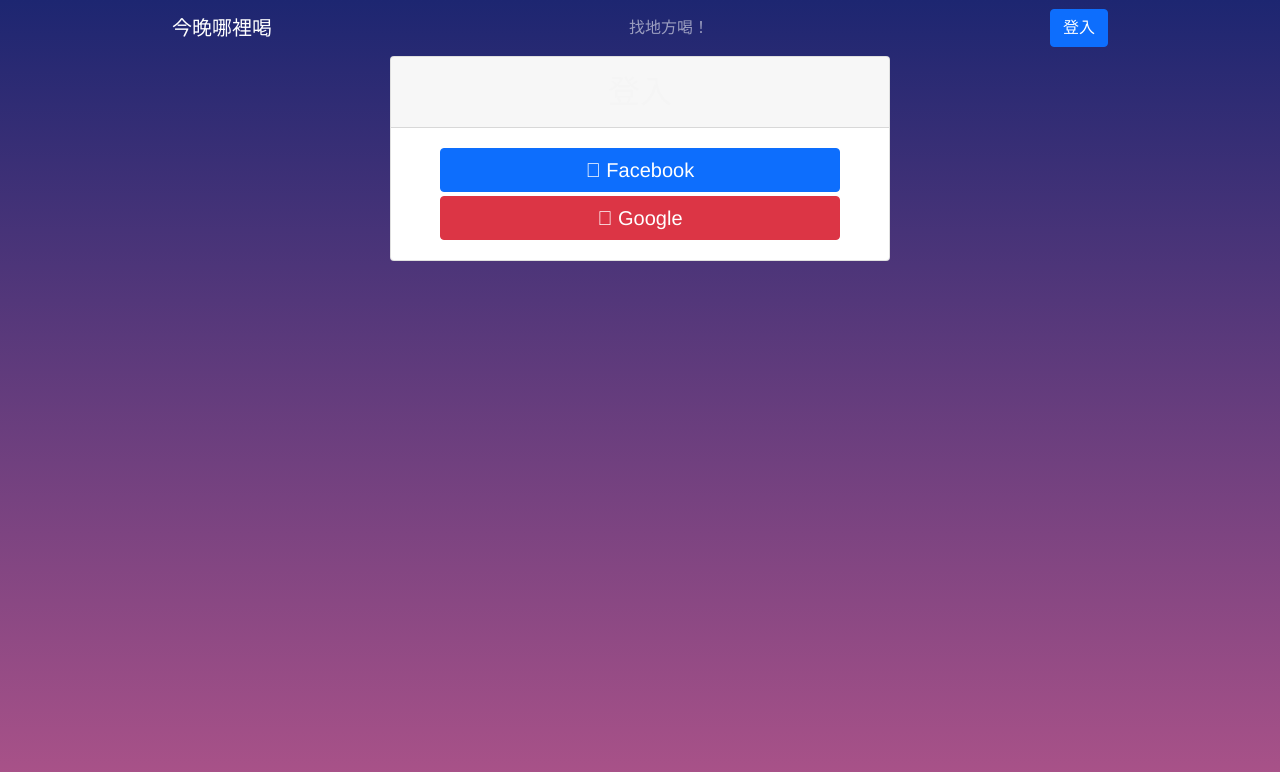
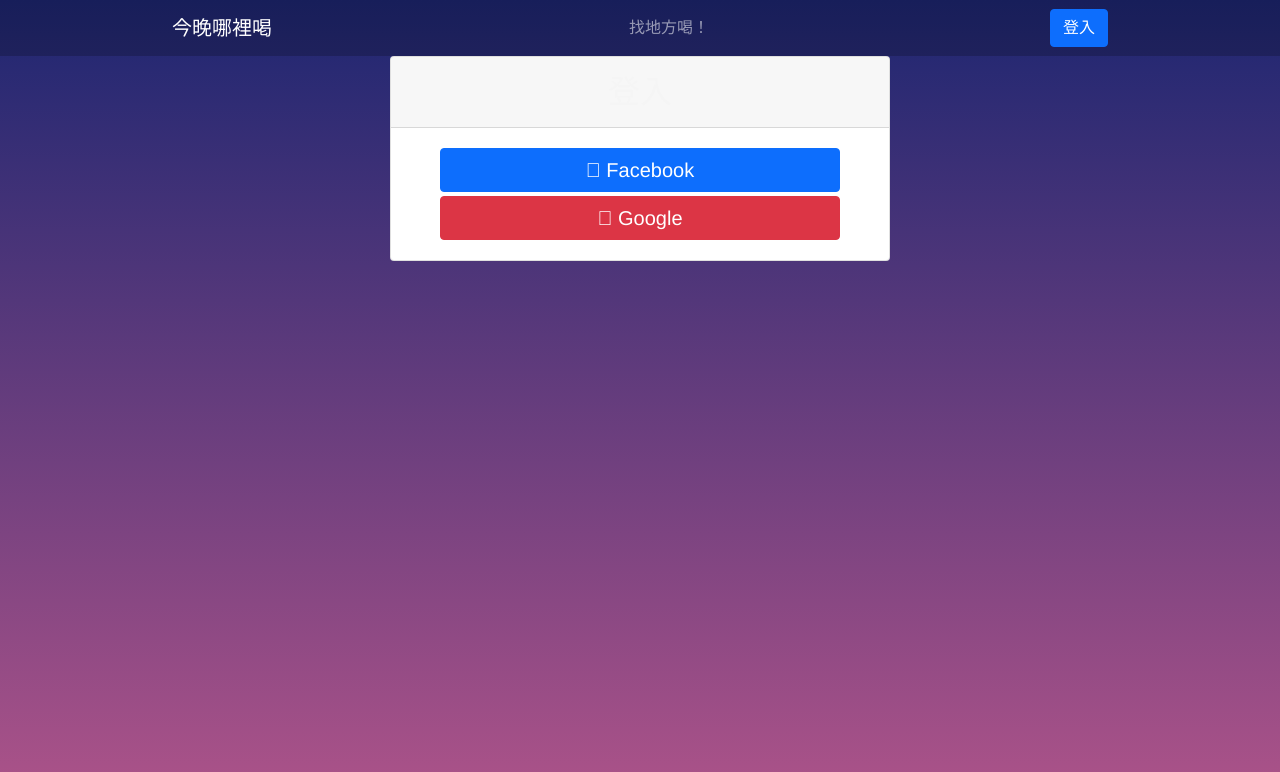
Before and after one commit to yasamnoya/where-to-drink, a Vue app in the folder client/: page /login in a window 1280 px wide. Shown: the top 772 px of the page. Built offline with nearby package versions, Linux system fonts and the light colour scheme; no server answers.

Commit message:
frontend: nav minor fix

```diff
--- a/client/src/components/Nav.vue
+++ b/client/src/components/Nav.vue
@@ -1,6 +1,6 @@
 <template>
-  <nav class="navbar navbar-expand-md navbar-dark w-75 mx-auto">
-    <div class="container-fluid">
+  <nav class="navbar navbar-expand-md navbar-dark">
+    <div class="container-fluid w-75 mx-auto">
       <router-link class="navbar-brand" to="/">今晚哪裡喝</router-link>
       <button
         class="navbar-toggler"
@@ -61,6 +61,9 @@
 </script>
 
 <style>
+nav {
+  background-color: rgba(0, 0, 0, 0.2);
+}
 #avatar {
   width: 36px;
   height: 36px;
```
